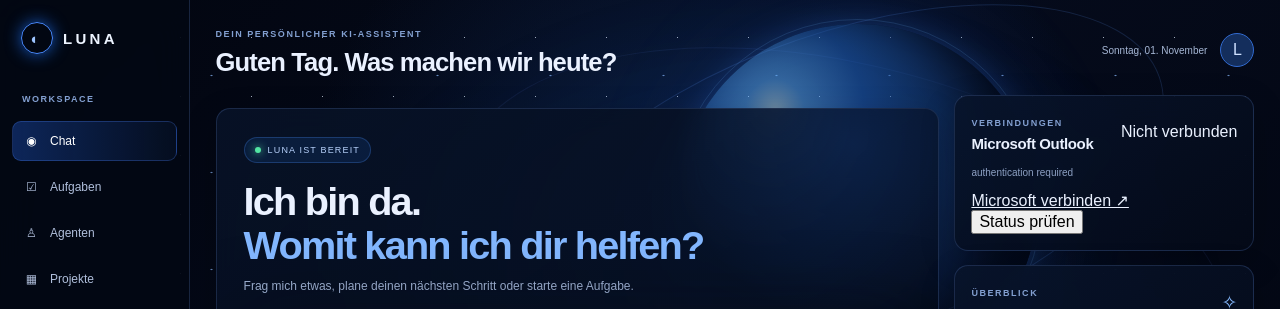
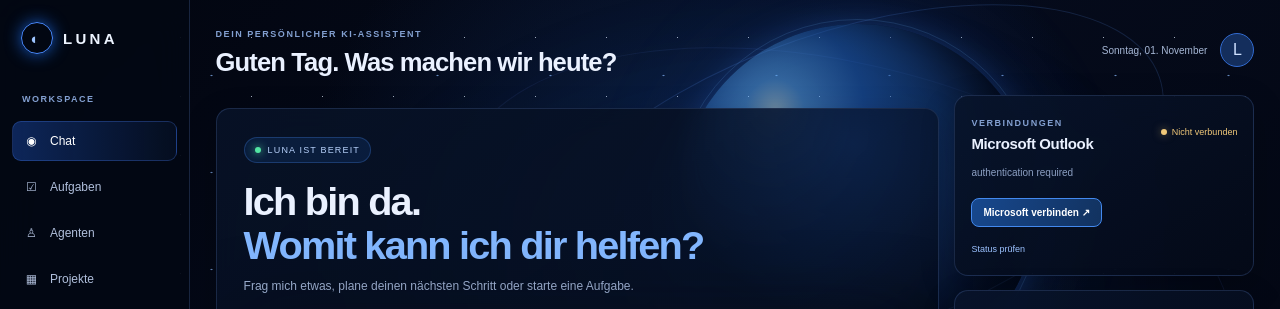
Before and after one commit to Masuratuba/Luna, a Next.js app: page / in a window 1280 px wide. Shown: the top 309 px of the page. Built offline with nearby package versions, Linux system fonts and the light colour scheme; no server answers.

Commit message:
Style Outlook connection controls

```diff
--- a/app/globals.css
+++ b/app/globals.css
@@ -351,3 +351,15 @@ a { color: inherit; }
 .lr-memory-actions button,.lr-inline-form button[type="button"]{border:1px solid #45658f;border-radius:6px;background:#0b1b36;color:#bcd7ff;padding:5px 8px;font-size:9px;cursor:pointer}
 .lr-memory-actions button:hover,.lr-inline-form button[type="button"]:hover{background:#17345f}
 .lr-memory-actions button:disabled{opacity:.45;cursor:not-allowed}
+
+
+/* Microsoft Outlook connection card — matches Luna's existing space dashboard. */
+.lr-ms-indicator{display:inline-flex;align-items:center;gap:5px;color:#f0c879;font-size:9px;white-space:nowrap}
+.lr-ms-indicator i{width:6px;height:6px;border-radius:50%;background:#f0c879;box-shadow:0 0 8px #f0c87980}
+.lr-ms-indicator.connected{color:#75e8b4}
+.lr-ms-indicator.connected i{background:#49e59b;box-shadow:0 0 8px #49e59b}
+.lr-ms-account{font-size:11px;color:#dce8ff;overflow-wrap:anywhere;margin:5px 0}
+.lr-ms-connect{display:inline-flex;align-items:center;justify-content:center;margin:7px 0 5px;padding:8px 11px;border:1px solid #4389ef;border-radius:8px;background:linear-gradient(110deg,#17488e,#12325f);color:#fff;text-decoration:none;font-size:10px;font-weight:600}
+.lr-ms-connect:hover{background:#2059a5}
+.lr-ms-refresh{display:block;margin-top:7px;padding:5px 0;border:0;background:transparent;color:#9bc2ff;font-size:9px;cursor:pointer}
+.lr-ms-refresh:disabled{opacity:.5;cursor:wait}
```
